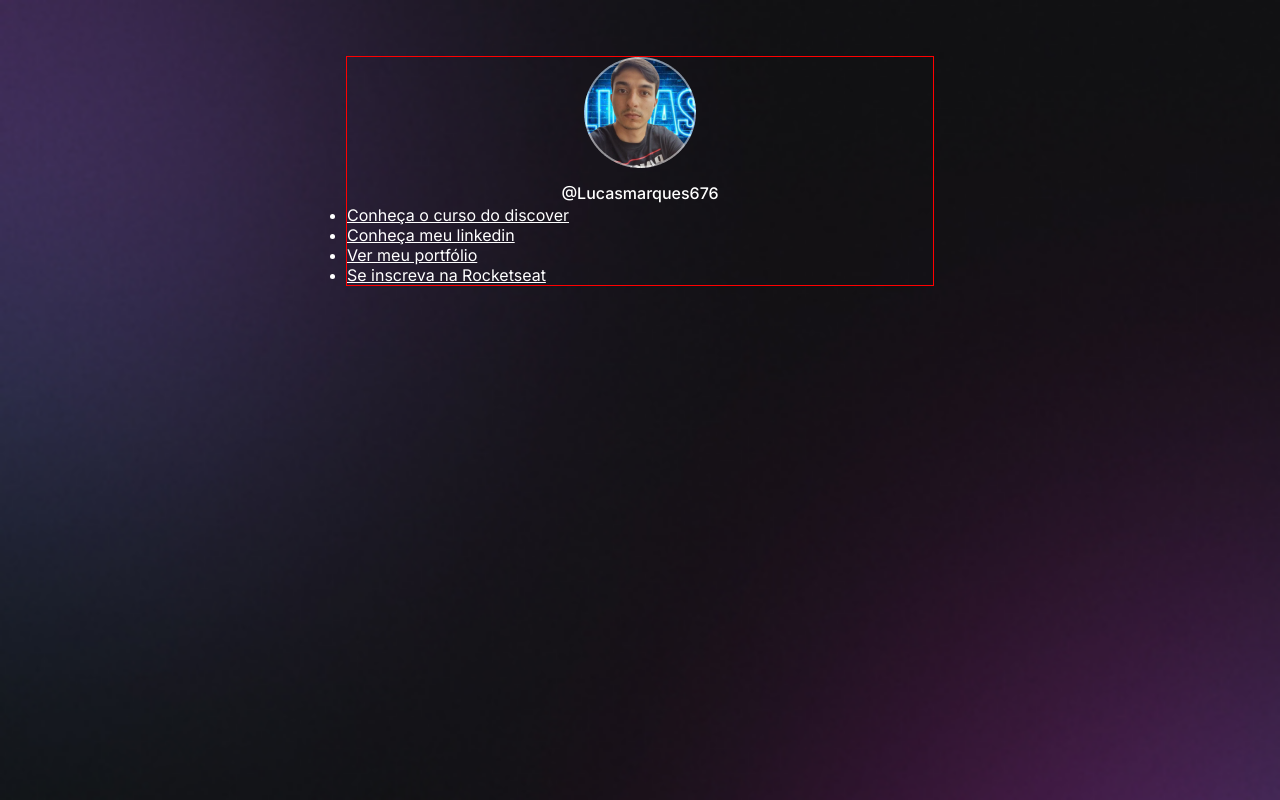
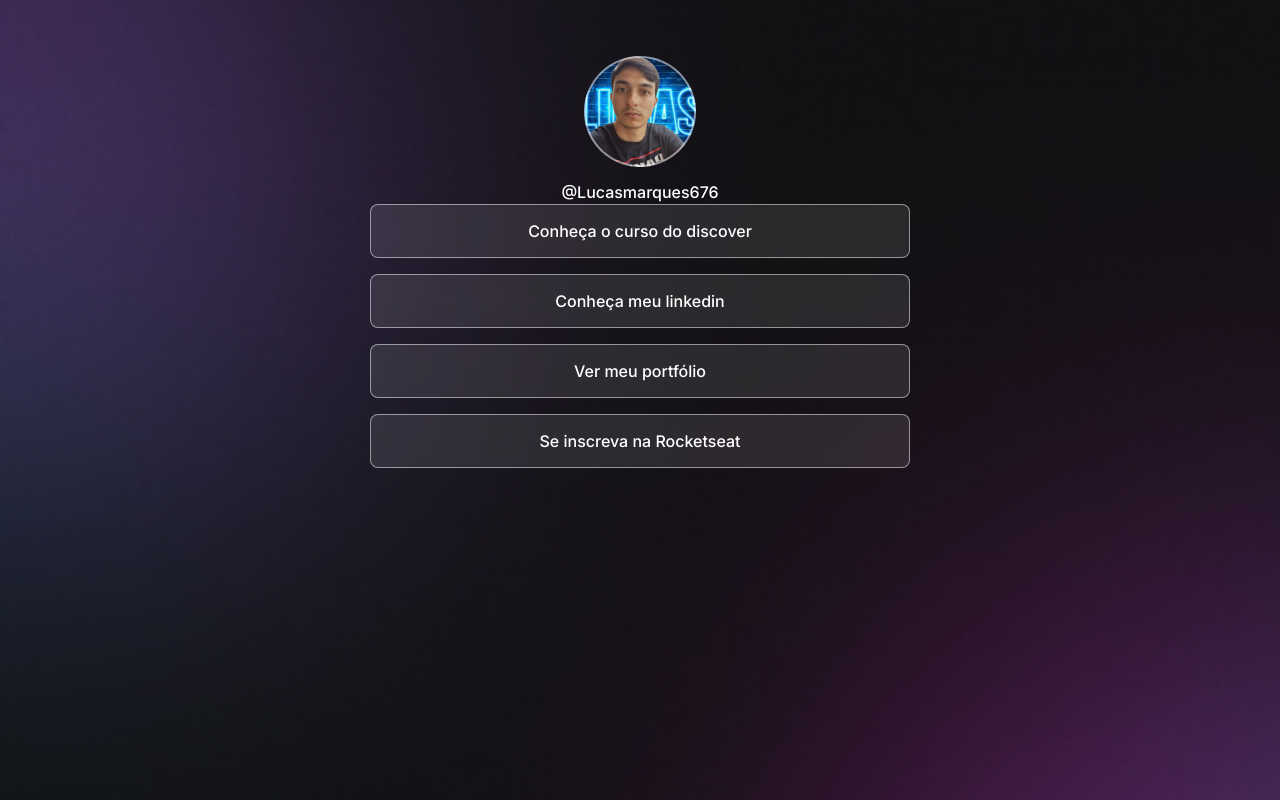
Before and after one commit to Lucas-marques98/Projeto-Discover, a plain HTML site: page index.html in a window 1280 px wide. Drawn offline with Linux system fonts and the light colour scheme.

Commit message:
Alterei o css

```diff
--- a/style.css
+++ b/style.css
@@ -28,8 +28,8 @@
 
 #container {
   width: 588px;
-  border: 1px solid red;
   margin: 56px auto 0px;
+  padding: 0 24px;
 }
 #profile{
   text-align: center;
@@ -45,3 +45,35 @@
   margin-top: 8px;
 
 }
+  /* links */
+
+  ul{
+    list-style: none;
+    display: flex;
+    flex-direction: column;
+    gap: 16px;
+    align-self: stretch
+  }
+
+ul li a {
+  display: flex;
+  align-items: center;
+  justify-content: center;
+  padding: 16px 24px;
+
+  background: rgba(255,255,255,0.1);
+  border: 1px solid rgba(255,255,255,0.5);
+  border-radius: 8px;
+  backdrop-filter: blur(4px);
+ -webkit-backdrop-filter: blur(4px);
+
+ text-decoration: none;
+ font-weight: 500;
+
+ transition: background 0.3s;
+}
+
+ul li a:hover{
+  background: rgba(255,255,255,0.05);
+  border: 1.5px solid white;
+}
```
